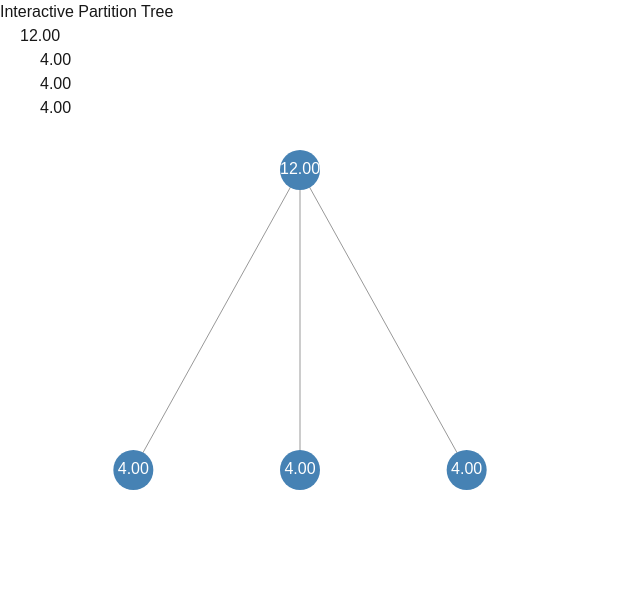
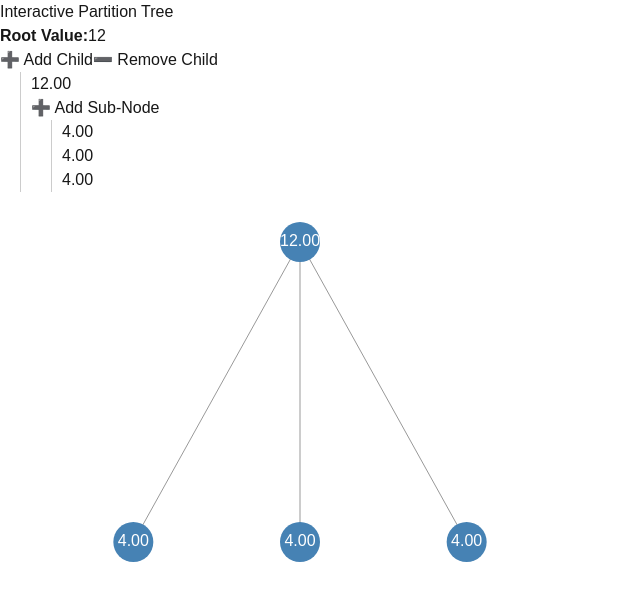
Before and after one commit to zarir-engineer/partition-tree-app, a Next.js app: page / in a window 1280 px wide. Shown: the top 600 px of the page, without its empty margins (0-640 px from the left). Built offline with nearby package versions, Linux system fonts and the light colour scheme.

Commit message:
Update page.tsx

```diff
--- a/app/page.tsx
+++ b/app/page.tsx
@@ -8,6 +8,7 @@ const PartitionTree = () => {
     value: 12,
     children: [{ value: 4 }, { value: 4 }, { value: 4 }],
   });
+
   const svgRef = useRef<SVGSVGElement | null>(null);
 
   useEffect(() => {
@@ -28,17 +29,52 @@ const PartitionTree = () => {
     }
   };
 
+  const updateRootValue = (newValue: number) => {
+    setData({ ...data, value: newValue });
+  };
+
+  const addChild = () => {
+    if (data.children.length < 8) {
+      setData({
+        ...data,
+        children: [...data.children, { value: 2 }],
+      });
+    }
+  };
+
+  const removeChild = () => {
+    if (data.children.length > 1) {
+      setData({
+        ...data,
+        children: data.children.slice(0, -1),
+      });
+    }
+  };
+
+  const addSubNode = (node: any) => {
+    if (!node.children) node.children = [];
+    if (node.children.length < 4) {
+      node.children.push({ value: 1 });
+      setData({ ...data });
+    }
+  };
+
   const renderTree = () => {
     if (!svgRef.current) return;
-    const width = 600, height = 400;
-    const svg = d3.select(svgRef.current).attr("width", width).attr("height", height);
+    const width = 600,
+      height = 400;
+    const svg = d3
+      .select(svgRef.current)
+      .attr("width", width)
+      .attr("height", height);
     svg.selectAll("*").remove();
 
     const hierarchy = d3.hierarchy(data, (d: any) => d.children);
     const treeLayout = d3.tree<any>().size([width - 100, height - 100]);
     treeLayout(hierarchy);
 
-    svg.selectAll(".link")
+    svg
+      .selectAll(".link")
       .data(hierarchy.links())
       .enter()
       .append("line")
@@ -48,17 +84,20 @@ const PartitionTree = () => {
       .attr("y2", (d) => (d.target?.y ?? 0) + 50)
       .attr("stroke", "#999");
 
-    const nodes = svg.selectAll(".node")
+    const nodes = svg
+      .selectAll(".node")
       .data(hierarchy.descendants())
       .enter()
       .append("g")
       .attr("transform", (d) => `translate(${(d.x ?? 0) + 50}, ${(d.y ?? 0) + 50})`);
 
-    nodes.append("circle")
+    nodes
+      .append("circle")
       .attr("r", 20)
       .attr("fill", "steelblue");
 
-    nodes.append("text")
+    nodes
+      .append("text")
       .attr("dy", 4)
       .attr("text-anchor", "middle")
       .attr("fill", "white")
@@ -68,25 +107,44 @@ const PartitionTree = () => {
   return (
     <div>
       <h2>Interactive Partition Tree</h2>
-      <TreeNode node={data} updateValue={updateValue} />
+      <div>
+        <strong>Root Value:</strong>
+        <input
+          type="number"
+          value={data.value}
+          onChange={(e) => updateRootValue(parseFloat(e.target.value))}
+        />
+      </div>
+      <div>
+        <button onClick={addChild} disabled={data.children.length >= 8}>
+          ➕ Add Child
+        </button>
+        <button onClick={removeChild} disabled={data.children.length <= 1}>
+          ➖ Remove Child
+        </button>
+      </div>
+      <TreeNode node={data} updateValue={updateValue} addSubNode={addSubNode} />
       <svg ref={svgRef}></svg>
     </div>
   );
 };
 
-const TreeNode = ({ node, updateValue }: any) => {
+const TreeNode = ({ node, updateValue, addSubNode }: any) => {
   return (
-    <div style={{ marginLeft: "20px" }}>
+    <div style={{ marginLeft: "20px", borderLeft: "1px solid #ccc", paddingLeft: "10px" }}>
       <input
         type="number"
         value={node.value.toFixed(2)}
         onChange={(e) => updateValue(node, parseFloat(e.target.value))}
         step="0.1"
       />
-      {node.children && (
+      {node.children && node !== node.children && (
         <div>
+          <button onClick={() => addSubNode(node)} disabled={node.children.length >= 4}>
+            ➕ Add Sub-Node
+          </button>
           {node.children.map((child: any, index: number) => (
-            <TreeNode key={index} node={child} updateValue={updateValue} />
+            <TreeNode key={index} node={child} updateValue={updateValue} addSubNode={addSubNode} />
           ))}
         </div>
       )}
```
